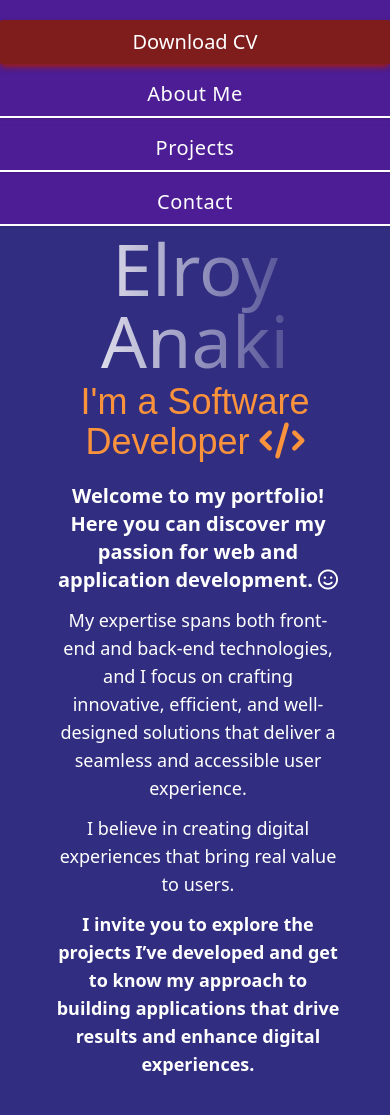
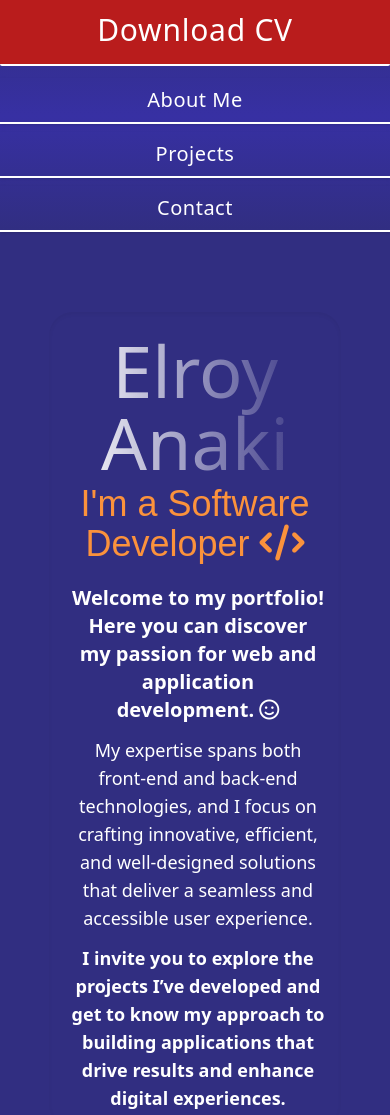
Before and after one commit to Elroy-anaki/Protfolio, a website: page index.html in a window 390 px wide. Shown: the top 1115 px of the page. Drawn offline with nearby package versions, Linux system fonts and the light colour scheme; a web font is replaced by a local one.

Commit message:
fixed responsive to mobile

```diff
--- a/index.html
+++ b/index.html
@@ -27,29 +27,33 @@
     <title>Elroy Anaki - Protfolio</title>
   </head>
   <body class="bg-indigo-900 max-sm:bg-indigo-900 max-sm:mb-10">
-    <header class="bg-indigo-950 flex justify-between max-sm:bg-violet-900">
-      <ul class="flex items-end gap-2 w-3/5 ml-5 mt-5 max-sm:flex-col max-sm:w-full max-sm:ml-0 max-sm:justify-center max-sm:items-center">
+    <header class="bg-indigo-950 flex justify-between max-sm:bg-gradient-to-b from-indigo-900 via-indigo-800 to-indigo-900">
+      <ul
+        class="flex items-end gap-2 w-3/5 ml-5 mt-5 max-sm:flex-col max-sm:w-full max-sm:mt-0 max-sm:ml-0 max-sm:justify-center max-sm:items-center"
+      >
         <li
-          class="font-sans text-xl font-medium text-center text-white bg-red-900 rounded-xl shadow-md shadow-red-800 p-2 transition ease-in-out delay-150 hover:bg-red-700 hover:-translate-y-1 duration-300 max-sm:w-full max-sm:rounded-sm"
+          class="font-sans text-xl font-medium tracking-wide text-center text-white bg-red-900 rounded-xl  p-2 transition ease-in-out delay-150 hover:bg-red-700 hover:-translate-y-1 duration-300 max-sm:w-full max-sm:rounded-sm max-sm:border-b-2  border-b-white max-sm:p-4 max-sm:text-3xl "
         >
           <a
             href="/Protfolio/media/Elroy-Anaki-CV.pdf"
             download="Elroy-Anaki-CV.pdf"
+            class="max-sm:text-magic"
             >Download CV</a
+
           >
         </li>
         <li
-          class="font-sans text-xl font-medium tracking-wide text-center text-white shadow hover:text-orange-400 p-2 under-line max-sm:border-b-2 border-b-white max-sm:w-full"
+          class="font-sans text-xl font-medium tracking-wide text-center text-white shadow hover:text-orange-400 p-2 under-line max-sm:border-b-2  border-b-white max-sm:w-full max-sm:p-2"
         >
           <a href="#About-Me">About Me </a>
         </li>
         <li
-          class="font-sans text-xl font-medium tracking-wide text-center text-white shadow hover:text-orange-400 p-2 under-line  max-sm:border-b-2 border-b-white max-sm:w-full"
+          class="font-sans text-xl font-medium tracking-wide text-center text-white shadow hover:text-orange-400 p-2 under-line max-sm:border-b-2 border-b-white max-sm:w-full max-sm:p-2"
         >
           <a href="#Projects">Projects </a>
         </li>
         <li
-          class="font-sans text-xl font-medium tracking-wide text-center text-white shadow hover:text-orange-400 p-2 under-line  max-sm:border-b-2 border-b-white max-sm:w-full"
+          class="font-sans text-xl font-medium tracking-wide text-center text-white shadow hover:text-orange-400 p-2 under-line max-sm:border-b-2 border-b-white max-sm:w-full max-sm:p-2"
         >
           <a href="#Contact">Contact </a>
         </li>
@@ -57,14 +61,14 @@
     </header>
     <main>
       <section
-        class="bg-gradient-to-b from-indigo-950 to-indigo-700 max-sm:bg-none"
+        class="bg-gradient-to-b from-indigo-950 to-indigo-700 max-sm:bg-none max-sm:mt-20"
       >
         <div
           id="About-Me"
           class="flex justify-center items-center gap-24 w-3/4 m-auto max-sm:flex-wrap max-sm:mb-64"
           style="height: 600px"
         >
-          <div class="max-sm:text-center">
+          <div class="p-4  max-sm:text-center max-sm:shadow-inner shadow-2xl shadow-slate-900 rounded-3xl">
             <h2
               class="text-7xl m-1.5 bg-gradient-to-r from-white to-black-900 bg-clip-text text-transparent"
             >
@@ -83,10 +87,7 @@
               focus on crafting innovative, efficient, and well-designed
               solutions that deliver a seamless and accessible user experience.
             </p>
-            <p class="text-lg ml-1.5 mt-3 text-white">
-              I believe in creating digital experiences that bring real value to
-              users.
-            </p>
+
             <p class="text-lg ml-1.5 mt-3 font-semibold text-white">
               I invite you to explore the projects I’ve developed and get to
               know my approach to building applications that drive results and
@@ -158,7 +159,7 @@
             < Always happy for new connections >
           </h2>
           <h2
-            class="text-2xl text-magic mt-3 mb-4 bg-gradient-to-t from-white to-orange-400 bg-clip-text text-transparent"
+            class="text-4xl text-magic mt-3 mb-4 bg-gradient-to-t from-white to-orange-400 bg-clip-text text-transparent"
           >
             <i class="fa-regular fa-handshake"></i>
           </h2>
```
